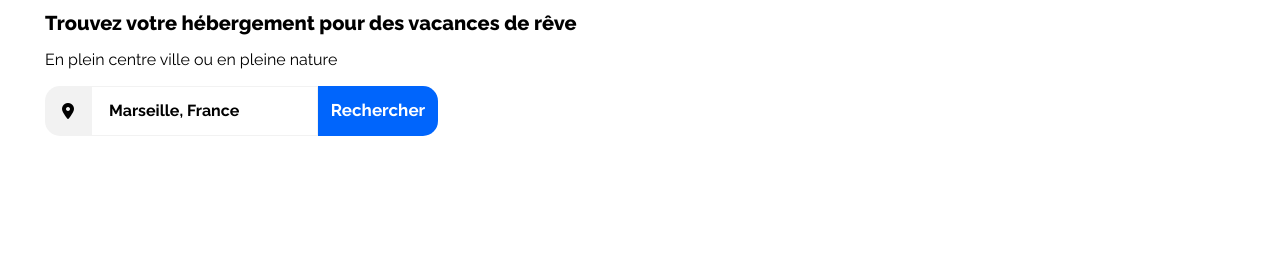
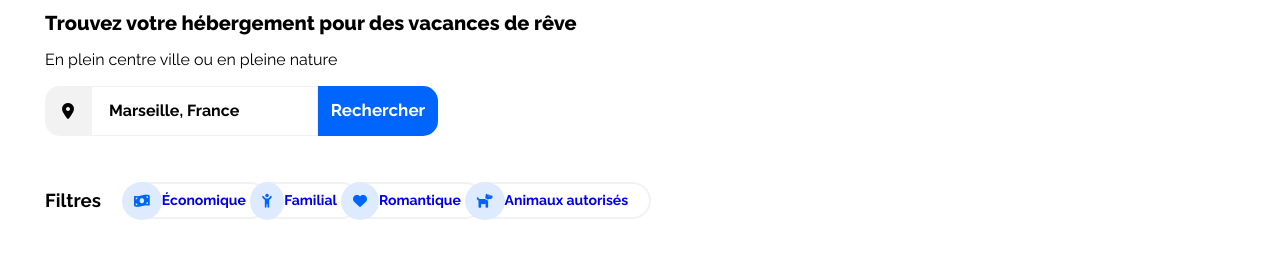
Before and after one commit to 72be890e/Projet2, a plain HTML site: page index.html in a window 1280 px wide. Shown: the part 107-366 px from the top of the page. Drawn offline with Linux system fonts and the light colour scheme.

Commit message:
Init filters

```diff
--- a/css/style.css
+++ b/css/style.css
@@ -58,7 +58,6 @@
 
 .main-page header p {
     font-size: 16px;
-
 }
 
 .search-form .fa-map-marker-alt {
@@ -98,6 +97,45 @@
     display: none;
 }
 
+/* Filters */
+.main-page .filters {
+    padding: 0 45px 0 45px;
+}
+
+.filters {
+    display: flex;
+    /* Align text and filters */
+
+    align-items: center;
+}
+
+.filters ul {
+    /* Flex our list so it's inline */
+    display: flex;
+    justify-content: space-around;
+    list-style: none;
+}
+
+
+.filters li a {
+    font-weight: 700;
+    font-size: 14px;
+    border: 2.5px solid #F2F2F2;
+    border-left: none;
+    border-radius: 0 50px 50px 0;
+    padding: 8.35px 21px;
+    text-align: center;
+    text-decoration: none;
+}
+
+.filters .icon {
+    background-color: #DEEBFF;
+    color: #0065FC;
+    padding: 12px;
+    border-radius: 50%;
+    margin-left: -40px;
+}
+
 /* Phone layout */
 @media all and (max-width: 767px) {
 
@@ -132,7 +170,7 @@
         align-items: center;
     }
 
-    .links a:hover {
+    .links a:active {
         border-top: 0px;
         border-bottom: 3px solid #0065FC;
     }
--- a/index.html
+++ b/index.html
@@ -42,6 +42,17 @@
                 </form>
             </div>
         </header>
+        <div class="filters">
+            <h3>
+                Filtres
+            </h3>
+            <ul>
+                <li><a href="#"><i class="icon fas fa-money-bill-wave"></i>Économique</a></li>
+                <li><a href="#"><i class="icon fas fa-child-reaching"></i>Familial</a></li>
+                <li><a href="#"><i class="icon fas fa-heart"></i>Romantique</a></li>
+                <li><a href="#"><i class="icon fas fa-dog"></i>Animaux autorisés</a></li>
+            </ul>
+        </div>
     </div>
 </body>
 
```
